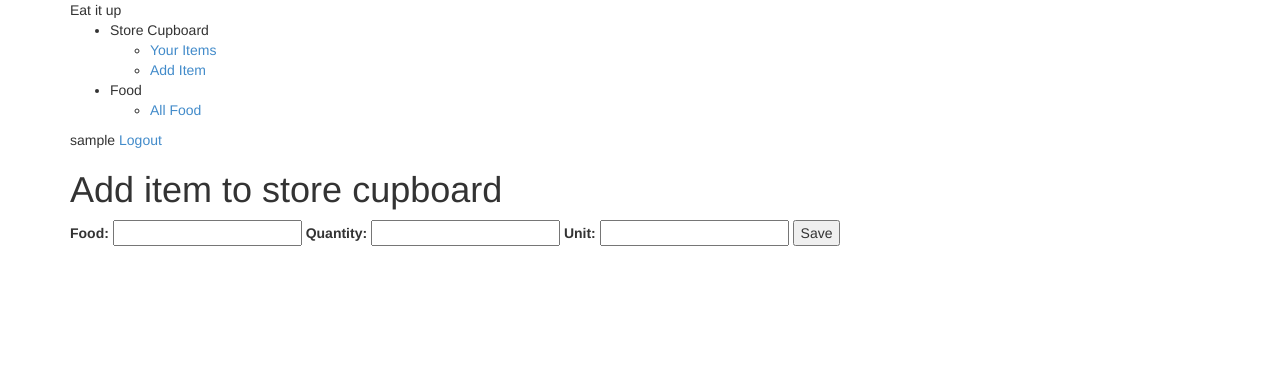
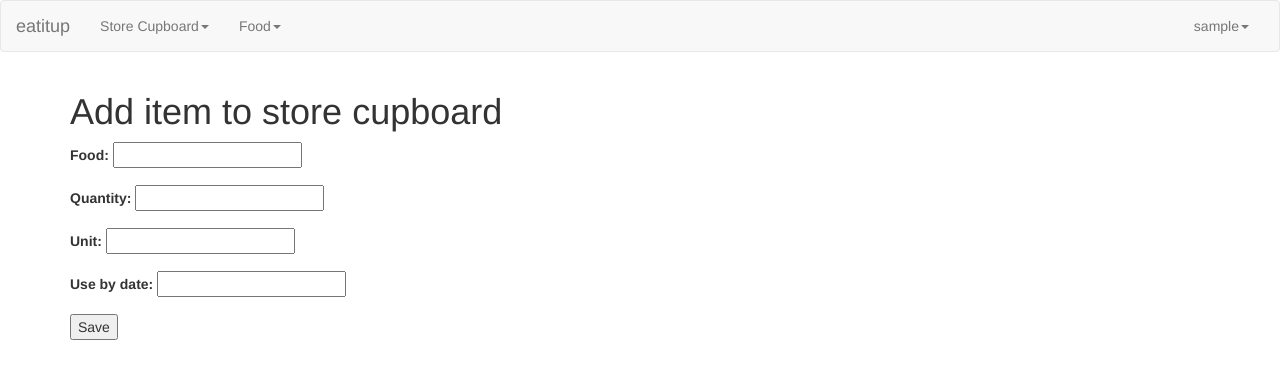
Before and after one commit to eatitup/eatitup, a Django app: page /store_cupboard/add/ in a window 1280 px wide. Shown: the top 379 px of the page. Run offline with Django 3.2, Linux system fonts and the light colour scheme; the visitor is signed in with stand-in values (Sample User, id 1); parts of the project's set-up code (start-up, migrations or seed data) failed here and were passed over; some libraries are stand-ins or nearby versions.

Commit message:
Added basic styling to pages

```diff
--- a/eatitup/store_cupboard/forms.py
+++ b/eatitup/store_cupboard/forms.py
@@ -1,5 +1,6 @@
 from django.forms import ModelForm
-import autocomplete_light
+from django.forms.extras.widgets import SelectDateWidget
+from autocomplete_light import ChoiceWidget
 from .models import Item
 
 class ItemModelForm(ModelForm):
@@ -7,8 +8,12 @@ class ItemModelForm(ModelForm):
         model = Item
         exclude = ['owner']
         widgets = {
-            'food': autocomplete_light.ChoiceWidget(
+            'food': ChoiceWidget(
                 'FoodAutocomplete',
-                attrs={'placeholder': 'Start Typing'}),
-            'unit': autocomplete_light.ChoiceWidget('UnitAutocomplete')
+                attrs={'placeholder': 'Start Typing'}
+            ),
+            'unit': ChoiceWidget('UnitAutocomplete',
+                attrs={'placeholder': "Start Typing"}
+            ),
+            'use_by_date': SelectDateWidget(),
         }
--- a/eatitup/store_cupboard/models.py
+++ b/eatitup/store_cupboard/models.py
@@ -1,6 +1,8 @@
+from django.utils import timezone
 from django.db import models
 from django.contrib.auth.models import User
 from food.models import Food, Unit
+
 
 class Item(models.Model):
 
@@ -12,8 +14,16 @@ class Item(models.Model):
     food = models.ForeignKey(Food)
     quantity = models.IntegerField(max_length=10)
     unit = models.ForeignKey(Unit)
+    use_by_date = models.DateTimeField()
 
     def __str__(self):
         """ Return the foods name
         """
         return self.food.name
+
+    def is_out_of_date(self):
+        """ Is the food item out of date?
+        """
+        if timezone.now() > self.use_by_date:
+            return True
+        return False
--- a/eatitup/store_cupboard/templates/store_cupboard/add.html
+++ b/eatitup/store_cupboard/templates/store_cupboard/add.html
@@ -2,7 +2,7 @@
 
 {% block content %}
 <h1>Add item to store cupboard</h1>
-<form class="form-inline" role="form" action="{% url 'store_cupboard_add' %}" method="post">
+<form class="form" role="form" action="{% url 'store_cupboard_add' %}" method="post">
   {% csrf_token %}
   {% for field in item_form %}
   <div class="form-group">
--- a/eatitup/templates/base.html
+++ b/eatitup/templates/base.html
@@ -5,6 +5,7 @@
   <link rel="stylesheet" href="{% static "bootstrap.css" %}" />
   <script src="https://code.jquery.com/jquery-2.1.1.js"></script>
   <script src="http://ajax.googleapis.com/ajax/libs/jquery/1.9.0/jquery.js" type="text/javascript"></script>
+  <script src="http://maxcdn.bootstrapcdn.com/bootstrap/3.1.1/js/bootstrap.min.js"></script>
   {% include 'autocomplete_light/static.html' %}
   {% block title %}
   <title>Eat It Up</title>
@@ -12,38 +13,61 @@
 </head>
 
 <body>
-  <section class="page container">
-    <div class="nav__link__home">
-      Eat it up
+  <section class="page">
+  <nav class="navbar navbar-default" role="navigation">
+    <div class="container-fluid">
+      <!-- Brand and toggle get grouped for better mobile display -->
+      <div class="navbar-header">
+        <button type="button" class="navbar-toggle collapsed" data-toggle="collapse" data-target="#bs-example-navbar-collapse-1">
+          <span class="sr-only">Toggle navigation</span>
+          <span class="icon-bar"></span>
+          <span class="icon-bar"></span>
+          <span class="icon-bar"></span>
+        </button>
+        <a class="navbar-brand" href="#">eatitup</a>
+      </div>
+
+      <!-- Collect the nav links, forms, and other content for toggling -->
+      <div class="collapse navbar-collapse" id="bs-example-navbar-collapse-1">
+        <ul class="nav navbar-nav">
+          <li class="dropdown">
+            <a href="#" class="dropdown-toggle" data-toggle="dropdown" role="button" aria-expanded="false">Store Cupboard<span class="caret"></span></a>
+            <ul class="dropdown-menu" role="menu">
+              <li><a href="{% url 'store_cupboard_index'%}">Your Items</a></li>
+              <li><a href="#"><a href="{% url 'store_cupboard_add' %}">Add Item</a></li>
+            </ul>
+          </li>
+        </ul>
+        <ul class="nav navbar-nav">
+          <li class="dropdown">
+            <a href="#" class="dropdown-toggle" data-toggle="dropdown" role="button" aria-expanded="false">Food<span class="caret"></span></a>
+            <ul class="dropdown-menu" role="menu">
+              <li><li><a href="{% url 'food_index' %}">All Food</a></li></li>
+            </ul>
+          </li>
+        </ul>
+        <ul class="nav navbar-nav navbar-right">
+          {% if user.is_authenticated %}
+          <li class="dropdown">
+            <a href="#" class="dropdown-toggle" data-toggle="dropdown" role="button" aria-expanded="false">{{ user.username }}<span class="caret"></span></a>
+            <ul class="dropdown-menu" role="menu">
+              <li><a href="#">Action</a></li>
+              <li><a href="#">Another action</a></li>
+              <li><a href="#">Something else here</a></li>
+              <li class="divider"></li>
+              <li><a href="{% url 'user_logout' %}">Logout</a></li>
+            </ul>
+          </li>
+          {% else %}
+            <li><a href="{% url 'user_login' %}">Login</a></li>
+          {% endif %}
+        </ul>
+      </div>
     </div>
-    <nav class="nav hidden-xs">
-      <ul>
-        <li>Store Cupboard
-          <ul>
-            <li>
-              <a href="{% url 'store_cupboard_index'%}">Your Items</a>
-            </li>
-            <li>
-              <a href="{% url 'store_cupboard_add' %}">Add Item</a>
-            </li>
-          </ul>
-        </li>
-        <li>Food
-          <ul>
-            <li><a href="{% url 'food_index' %}">All Food</a></li>
-          </ul>
-        </li>
-      </ul>
-    </nav>
-    <div class="nav__user">
-      {% if user.is_authenticated %}
-      {{ user.username }}
-      <a href="{% url 'user_logout' %}">Logout</a>
-      {% else %}
-      <a href="{% url 'user_login' %}">Login</a>
-      {% endif %}
-    </div>
+  </nav>
+  <div class="container">
     {% block content %}{% endblock %}
+  </div>
   </section>
 </body>
 </html>
```
Also changed, not shown: eatitup/food/models.py (+16 -0 lines), eatitup/store_cupboard/templates/store_cupboard/index.html (+28 -6 lines), eatitup/store_cupboard/migrations/0004_item_use_by_date.py (added).
